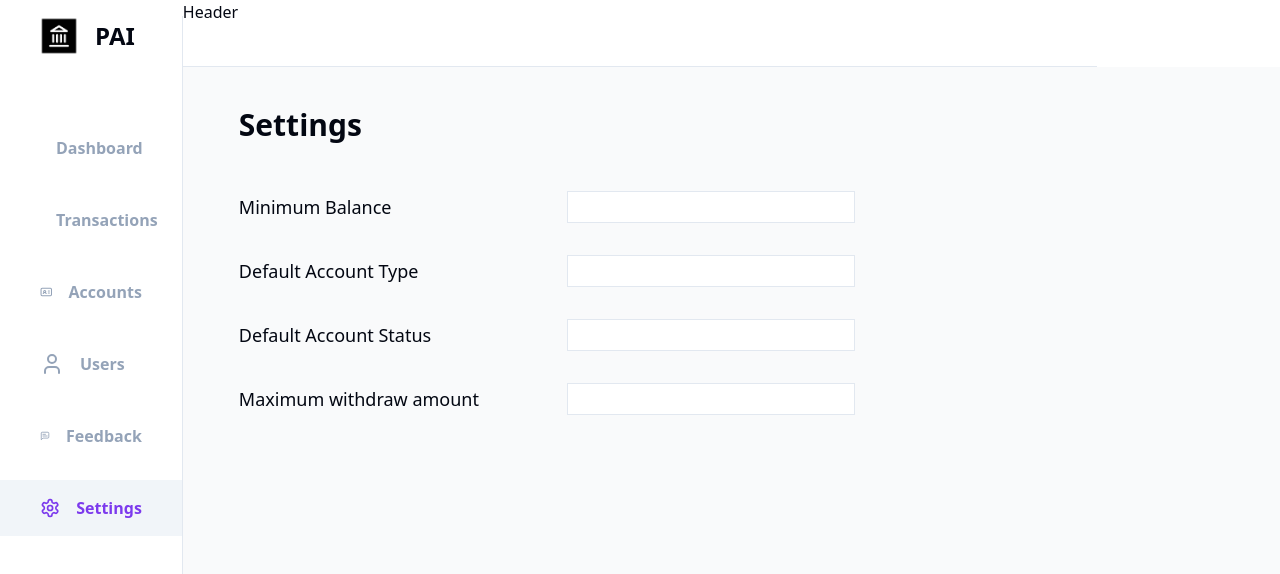
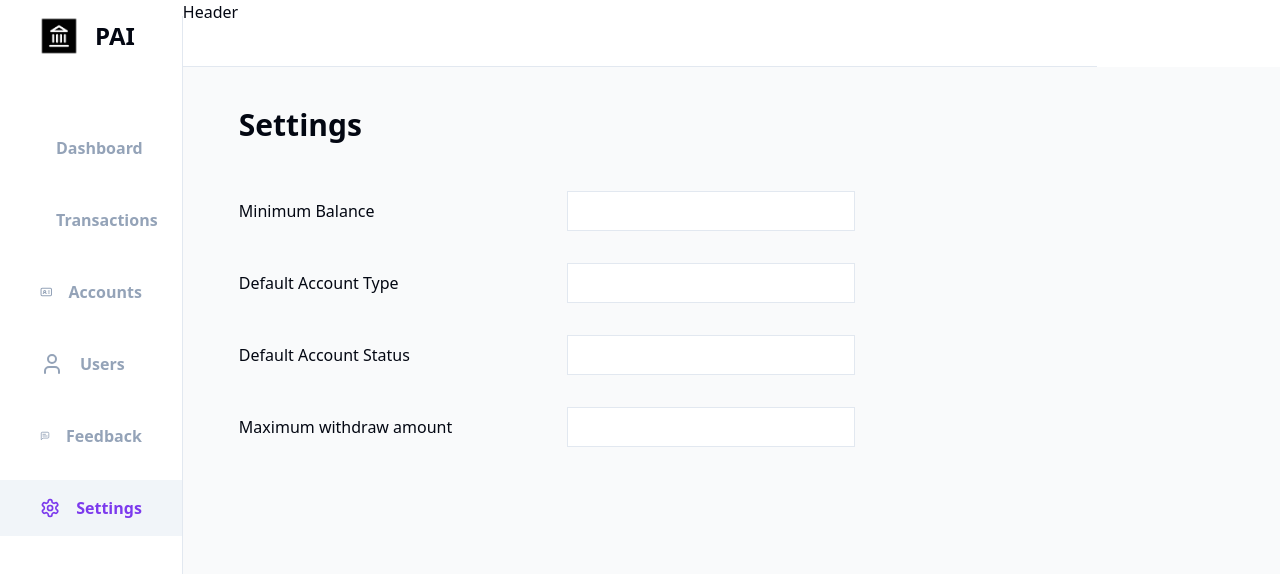
Before and after one commit to amittam104/Pai, a React (Vite) app: page /settings in a window 1280 px wide. Shown: the top 574 px of the page. Built offline with nearby package versions, Linux system fonts and the light colour scheme; no server answers; the database is empty.

Commit message:
chore: fetch and render the settings data

```diff
--- a/src/features/settings/AppSettings.jsx
+++ b/src/features/settings/AppSettings.jsx
@@ -1,7 +1,10 @@
+import { getSettings } from "@/services/apiSettings";
+import { useQuery } from "@tanstack/react-query";
 import { useForm } from "react-hook-form";
 
 function AppSettings() {
   const { register, handleSubmit } = useForm();
+  const query = useQuery({ queryKey: ["settings"], queryFn: getSettings });
 
   function onSubmit(data) {
     console.log(data);
@@ -13,46 +16,50 @@ function AppSettings() {
       onSubmit={handleSubmit(onSubmit)}
     >
       <div className="grid grid-cols-2 items-center gap-4">
-        <label className="text-lg font-normal" htmlFor="minBalance">
+        <label className="text-base font-normal" htmlFor="minBalance">
           Minimum Balance
         </label>
         <input
-          className="bg-grey-100 border outline-none border-slate-200 px-4 text-sm h-8 w-72 focus:bg-grey-400 focus:border-slate-400"
+          className="bg-grey-100 border outline-none border-slate-200 px-4 text-sm h-10 w-72 focus:bg-grey-400 focus:border-slate-400 text-slate-600 font-medium"
           type="number"
           id="minBalance"
+          defaultValue={query?.data?.minBalance}
           {...register("minBalance")}
         />
       </div>
       <div className="grid grid-cols-2 items-center gap-4">
-        <label className="text-lg font-normal" htmlFor="defaultAccount">
+        <label className="text-base font-normal" htmlFor="defaultAccount">
           Default Account Type
         </label>
         <input
-          className="bg-grey-100 border outline-none border-slate-200 px-4 text-sm h-8 w-72 focus:bg-grey-400 focus:border-slate-400"
+          className="bg-grey-100 border outline-none border-slate-200 px-4 text-sm h-10 w-72 focus:bg-grey-400 focus:border-slate-400 text-slate-600 font-medium"
           type="text"
           id="defaultAccount"
+          defaultValue={query?.data?.defaultAccount}
           {...register("defaultAccount")}
         />
       </div>
       <div className="grid grid-cols-2 items-center gap-4">
-        <label className="text-lg font-normal" htmlFor="defaultStatus">
+        <label className="text-base font-normal" htmlFor="defaultStatus">
           Default Account Status
         </label>
         <input
-          className="bg-grey-100 border outline-none border-slate-200 px-4 text-sm h-8 w-72 focus:bg-grey-400 focus:border-slate-400"
+          className="bg-grey-100 border outline-none border-slate-200 px-4 text-sm h-10 w-72 focus:bg-grey-400 focus:border-slate-400 text-slate-600 font-medium"
           type="text"
           id="defaultStatus"
+          defaultValue={query?.data?.defaultStatus}
           {...register("defaultStatus")}
         />
       </div>
       <div className="grid grid-cols-2 items-center gap-4">
-        <label className="text-lg font-normal" htmlFor="maxWithdraw">
+        <label className="text-base font-normal" htmlFor="maxWithdraw">
           Maximum withdraw amount
         </label>
         <input
-          className="bg-grey-100 border outline-none border-slate-200 px-4 text-sm h-8 w-72 focus:bg-grey-400 focus:border-slate-400"
+          className="bg-grey-100 border outline-none border-slate-200 px-4 text-sm h-10 w-72 focus:bg-grey-400 focus:border-slate-400 text-slate-600 font-medium"
           type="number"
           id="maxWithdraw"
+          defaultValue={query?.data?.maxWithdraw}
           {...register("maxWithdraw")}
         />
       </div>
--- /dev/null
+++ b/src/services/apiSettings.js
@@ -0,0 +1,16 @@
+import supabase from "./supabase";
+
+export async function getSettings() {
+  try {
+    const { data: settings, error } = await supabase
+      .from("settings")
+      .select("*")
+      .single();
+
+    if (error) throw new Error("Could not get the settings");
+
+    return settings;
+  } catch (error) {
+    console.error(error);
+  }
+}
```
